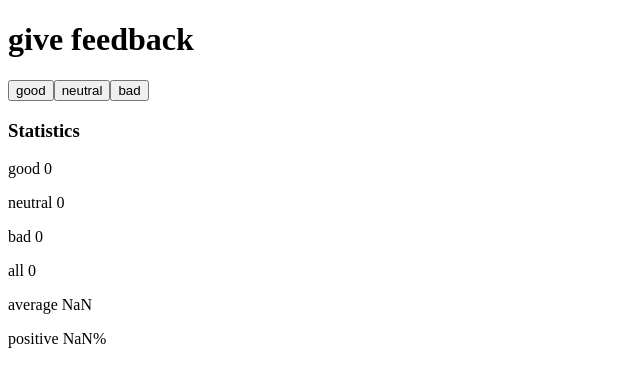
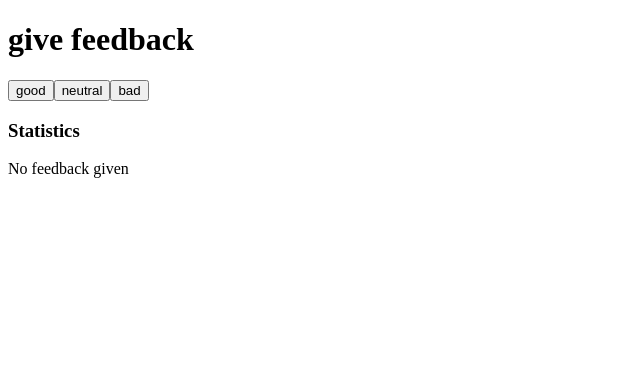
Before and after one commit to Franco16021998/lab-04, a React (Create React App) app in the folder votaciones/: page / in a window 1280 px wide. Shown: the top 386 px of the page, without its empty margins (0-640 px from the left). Built offline with nearby package versions, Linux system fonts and the light colour scheme.

Commit message:
conditional render

```diff
--- a/votaciones/src/Components/Statistics.js
+++ b/votaciones/src/Components/Statistics.js
@@ -6,6 +6,10 @@ export default function Statistics(props) {
   return (
     <div>
       <h3>Statistics</h3>
+      {good + neutral + bad == 0 ? (
+        <p>No feedback given</p>
+      ) : (
+        <div>
           <p>good {good}</p>
           <p>neutral {neutral}</p>
           <p>bad {bad}</p>
@@ -13,5 +17,7 @@ export default function Statistics(props) {
           <p>average {promedio / (good + neutral + bad)}</p>
           <p>positive {(good / (good + neutral + bad)) * 100}%</p>
         </div>
+      )}
+    </div>
   );
 }
```
Lines whose indentation alone changed are shown as unchanged.
